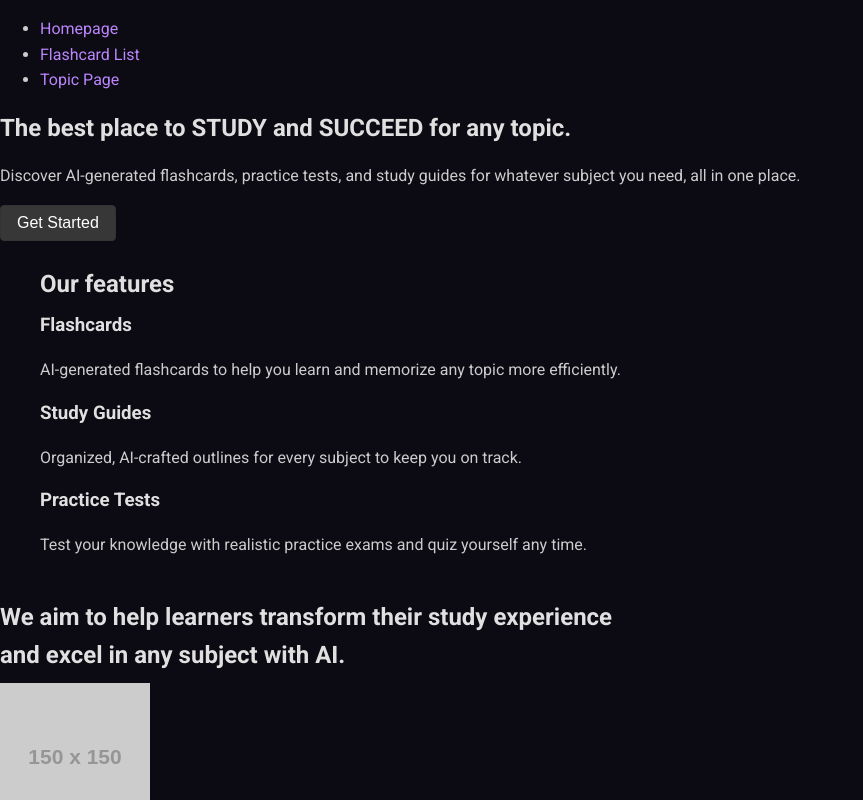
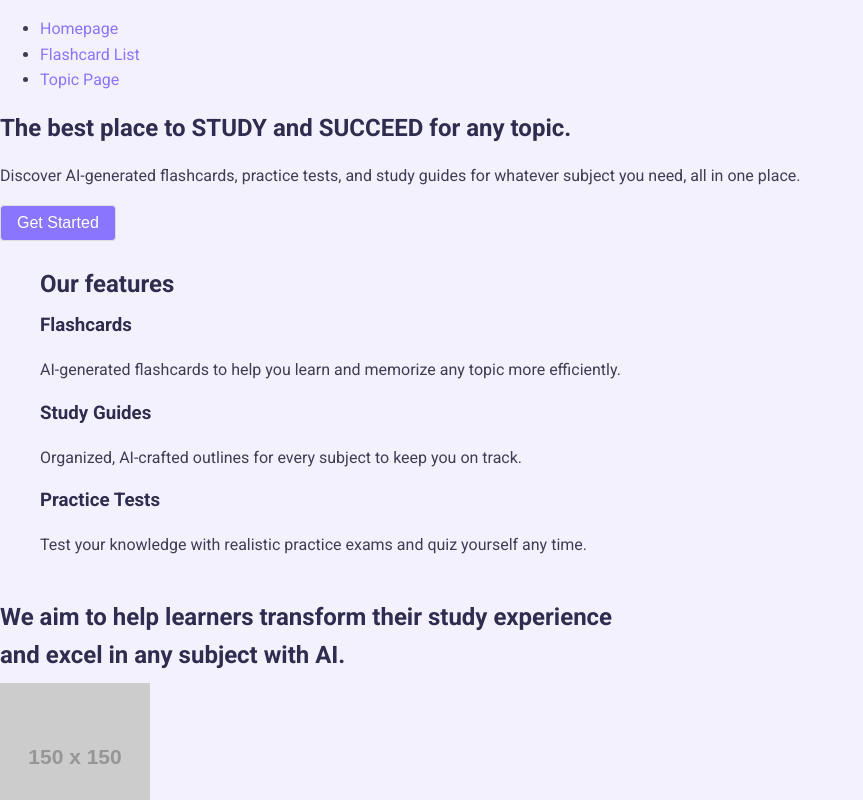
Before and after one commit to Lrev47/KnowledgeBaseforFlashcards, a React (Vite) app: page / in a window 1280 px wide. Shown: the top 800 px of the page, without its empty margins (0-863 px from the left). Built offline with nearby package versions, Linux system fonts and the light colour scheme.

Commit message:
Add src/style/global/global.css

```diff
--- a/src/style/global/global.css
+++ b/src/style/global/global.css
@@ -2,35 +2,34 @@
    FILE: src/styles/global.css
    ~~~~~~~~~~~~~~~~~~~~~ */
 
-/*
-  1) Import a clean, easy-to-read font from Google Fonts (or your preference).
-     You can replace "Roboto" with any other font you like.
-*/
+/* 1) Import your desired font (replace Roboto if needed). */
 @import url('https://fonts.googleapis.com/css2?family=Roboto:wght@400;500;700&display=swap');
 
-/*
-  2) Define CSS variables for colors, font, etc.
-     This makes it easy to adjust your dark theme or create
-     additional themes later.
-*/
+/* 2) Define CSS variables for colors, font, etc. */
 :root {
-  --background-color: #0c0b13;
-  --foreground-color: #ffffff;
-  --accent-color: #bb86fc; /* a typical purple accent for dark theme */
-  --text-color: #cccccc;
-  --heading-color: #e0e0e0;
+  /* Backgrounds / Foregrounds */
+  --background-color: #F3F1FE;  /* Light lavender background */
+  --card-bg-color: #FFFFFF;     /* White card background */
+
+  /* Text Colors */
+  --text-color: #3F3D56;        /* Soft dark for body text */
+  --heading-color: #2E2C4F;     /* Darker heading color */
+  --foreground-color: #FFFFFF;  /* For contrasting text on dark or accent backgrounds */
+
+  /* Accent / Branding Colors */
+  --accent-color: #8A75FF;      /* Main accent (lavender‐purple) */
+  --link-hover-color: #B29EFF;  /* Slightly brighter for hover */
+
+  /* Button / Border */
+  --button-bg: #8A75FF;         /* Same as accent, can use a separate color if desired */
+  --button-text: #FFFFFF;
+  --border-color: #DDD;         /* Light gray border */
+
+  /* Fonts */
   --font-family: 'Roboto', sans-serif;
-  --border-color: #333;
-  --button-bg: #373737;
-  --button-text: #ffffff;
-  --card-bg-color: #1e1e1e;
-  --link-hover-color: #cf9fff;
-  /* Add/adjust any other variables as needed */
 }
 
-/*
-  3) Global reset & base styling
-*/
+/* 3) Global reset & base styling */
 html, body {
   margin: 0;
   padding: 0;
@@ -39,8 +38,7 @@ html, body {
   font-family: var(--font-family);
   font-size: 16px;
   line-height: 1.6;
-  /* Avoid horizontal scroll on small devices */
-  overflow-x: hidden;
+  overflow-x: hidden; /* Avoid horizontal scroll on small devices */
 }
 
 h1, h2, h3, h4, h5, h6 {
@@ -53,23 +51,18 @@ p {
   margin-bottom: 1rem;
 }
 
-/*
-  4) Hyperlinks
-*/
+/* 4) Hyperlinks */
 a {
   color: var(--accent-color);
   text-decoration: none;
 }
-
 a:hover,
 a:focus {
   color: var(--link-hover-color);
   text-decoration: underline;
 }
 
-/*
-  5) Buttons
-*/
+/* 5) Buttons */
 button {
   background-color: var(--button-bg);
   color: var(--button-text);
@@ -82,49 +75,39 @@ button {
 
 button:hover,
 button:focus {
-  background-color: var(--accent-color);
+  background-color: var(--link-hover-color);
   color: var(--foreground-color);
-  border-color: var(--accent-color);
+  border-color: var(--link-hover-color);
 }
 
-/*
-  6) Code blocks & inline code
-  (useful for displayed Markdown code)
-*/
+/* 6) Code blocks & inline code */
 code, pre {
   font-family: 'Roboto Mono', monospace;
-  background-color: #1d1d1d;
-  color: #fff;
+  background-color: #F9F9FF;
+  color: #333;
   padding: 0.25rem 0.5rem;
   border-radius: 4px;
 }
 
-/*
-  7) Scrollbar styling (optional)
-*/
+/* 7) Scrollbar styling (optional) */
 ::-webkit-scrollbar {
   width: 8px;
 }
 
 ::-webkit-scrollbar-track {
-  background: #1a1a1a;
+  background: #EFEFEF;
 }
 
 ::-webkit-scrollbar-thumb {
-  background: #444;
+  background: #CBCBCB;
   border-radius: 4px;
 }
 
 ::-webkit-scrollbar-thumb:hover {
-  background: #555;
+  background: #B5B5B5;
 }
 
-/*
-  8) Add any other global classes or utility classes
-  you tend to use throughout the app.
-*/
-
-/* e.g. .container or .card style placeholders */
+/* 8) Global utility classes */
 .container {
   max-width: 1200px;
   margin: 0 auto;
```
